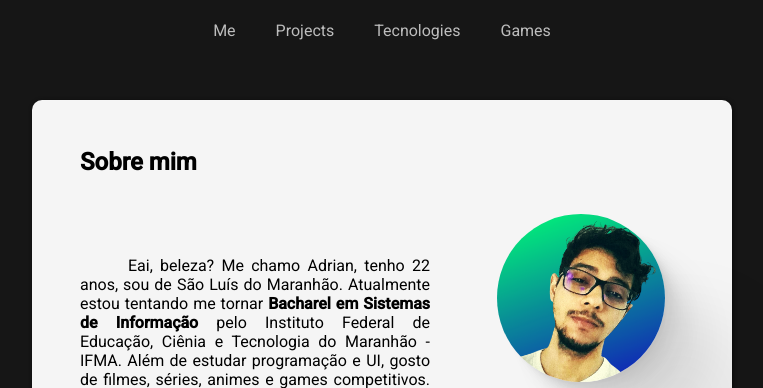
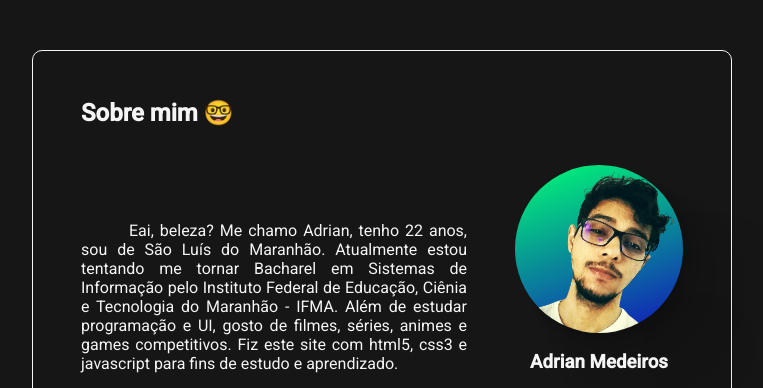
Before and after one commit to adrianmedeirosdev/portfolio, a plain HTML site: page index.html in a window 1280 px wide. Shown: the top 388 px of the page, without its empty margins (258-1021 px from the left). Drawn offline with Linux system fonts and the light colour scheme.

Commit message:
ajustes de css

```diff
--- a/index.html
+++ b/index.html
@@ -10,26 +10,15 @@
 </head>
 
 <body>
-  <header>
-    <nav>
-      <ul class="nav-list">
-        <li class="active"><a href="#me">Me</a></li>
-        <li class=""><a href="#projects">Projects</a></li>
-        <li class=""><a href="#technologies">Tecnologies</a></li>
-        <li class=""><a href="#games">Games</a></li>
-      </ul>
-    </nav>
-  </header>
-  <main class="content">
   <section id="me" class="card-container">
-      <h2>Sobre mim</h2>
+    <h2>Sobre mim 🤓</h2>
     <div class="me-container">
       <p class="text-about-me">
         Eai, beleza?
         Me chamo Adrian, tenho 22 anos, sou de São Luís do Maranhão. Atualmente estou
         tentando me tornar
-          <strong>Bacharel
-            em Sistemas de Informação</strong> pelo
+        Bacharel
+        em Sistemas de Informação pelo
         Instituto Federal de Educação, Ciênia e Tecnologia do Maranhão - IFMA.
         Além de estudar programação e UI, gosto de filmes, séries, animes e
         games competitivos. Fiz este site com html5, css3 e javascript para
@@ -56,7 +45,7 @@
     </div>
   </section>
   <section id="projects" class="card-container">
-      <h2>Projetos</h2>
+    <h2>Projetos 💡</h2>
     <div class="wrapper">
       <a href="https://github.com/adrianmedeiros00/calculator-react-ts">
         <button class="btn-project-link">
@@ -79,7 +68,7 @@
     </div>
   </section>
   <section id="technologies" class="card-container">
-      <h2>Tecnologias</h2>
+    <h2>Tecnologias e Ferramentas 💻</h2>
     <div class="wrapper">
       <img class="dev-icon" src="https://cdn.jsdelivr.net/gh/devicons/devicon/icons/c/c-original.svg" />
       <img class="dev-icon" src="https://cdn.jsdelivr.net/gh/devicons/devicon/icons/java/java-original.svg" />
@@ -98,20 +87,17 @@
     </div>
   </section>
   <section id="games" class="card-container">
-      <h2>Games</h2>
+    <h2>Games que eu gosto 🎮</h2>
     <div class="wrapper">
-        <img class="game-icon" src="https://i.pinimg.com/originals/a4/00/33/a400333f7c9137ad1ebb9ded69755c48.png"
-          alt="">
+      <img class="game-icon" src="https://i.pinimg.com/originals/a4/00/33/a400333f7c9137ad1ebb9ded69755c48.png" alt="">
       <img class="game-icon"
         src="https://external-preview.redd.it/SpDNFegxVRzXyUta0BFMdNqyLVmXGVcKHhyVsqYjOfg.png?auto=webp&s=6ccb2078b5f2dbabd454f438ab6eddbc50420916"
         alt="">
-        <img class="game-icon" src="https://pbs.twimg.com/profile_images/1197187549430763521/rF1ASHnY_400x400.jpg"
-          alt="">
+      <img class="game-icon" src="https://pbs.twimg.com/profile_images/1197187549430763521/rF1ASHnY_400x400.jpg" alt="">
       <img class="game-icon"
         src="https://cdn2.steamgriddb.com/file/sgdb-cdn/icon_thumb/2d79ee33c5f2e4b7594fd3d3b67f36ed.png" alt="">
     </div>
   </section>
-  </main>
   <footer class="footer">Made with ❤ by adrianmedeirosdev</footer>
 </body>
 <script src="script.js">
--- a/styles.css
+++ b/styles.css
@@ -8,90 +8,38 @@
 }
 
 body{
-  min-height: 100vh;
-  width: 100%;
-  background-color: rgb(22, 22, 22);
-}
-
-header{
+  height: 100vh;
   width: 100vw;
-  height: 60px;
   background-color: rgb(22, 22, 22);
   display: flex;
+  padding: 50px;
+  flex-direction: column;
   align-items: center;
-  justify-content: center;
-  position: fixed;
-  top: 0;
-}
-
-.nav-list{
-  display: flex;
-  flex-direction: row;
-  list-style: none;
-  gap: 20px;
-}
-
-nav{
-  min-width: 600px;
-  display: flex;
-  align-items: center;
-  justify-content: space-around;
-  margin: auto;
-}
-
-a{
-  position: relative;
-  color: rgb(189, 189, 189);
-  text-decoration:none ;
-  padding: 0px 10px;
-}
-
-a::after{
-  content: "";
-  position: absolute;
-  background-color: #f5f5f5;
-  height: 3px;
-  width: 0;
-  left: 0;
-  bottom: -10px;
-  transition: 0.3s;
-}
-
-a:hover{
+  gap: 48px;
   color: #f5f5f5;
 }
 
-a:hover::after{
-  width: 100%;
-}
 
-
-.content{
-  display: flex;
-  flex-direction: column;
-  align-items: center;
-  padding: 100px 48px;
-  gap: 48px;
-  bottom: 0;
+a{
+  text-decoration:none ;
 }
 
 
 .card-container{
-  max-width: 700px;
+  width: 700px;
   display: flex;
   flex-direction: column;
   justify-content: center;
   gap: 38px;
   padding: 48px;
   border-radius: 10px;
-  background-color: #f5f5f5;
-  box-shadow: 1px 1px 4px rgb(10, 10, 10);
+  background-color: transparent;
+  border: 1px solid #f5f5f5;
 }
-
 
 .me-container{
   display: flex;
-    align-items: center;
+  align-items: center;
   gap: 48px;
 }
 
@@ -120,11 +68,23 @@ a:hover::after{
 .social-medias{
   display: flex;
   gap: 10px;
+  background-color: #f5f5f5;
+  align-items: center;
+  justify-content: center;
+  height: 38px;
+  padding: 12px;
+  border-radius: 50px;
 }
 
 .social-medias img{
   width: 24px;
   height: 24px;
+}
+
+.social-medias img:hover{
+  width: 28px;
+  height: 28px;
+  transition: 0.2s;
 }
 
 .text-about-me{
```
Also changed, not shown: script.js (line endings or trailing spaces), 8 other files. Lines whose indentation alone changed are shown as unchanged.
